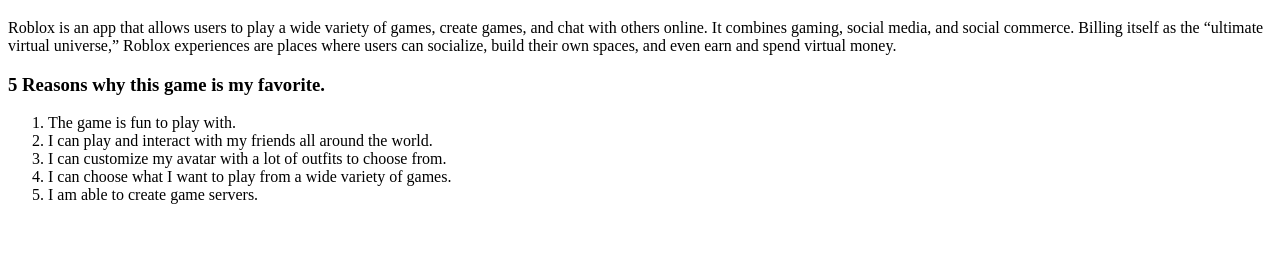
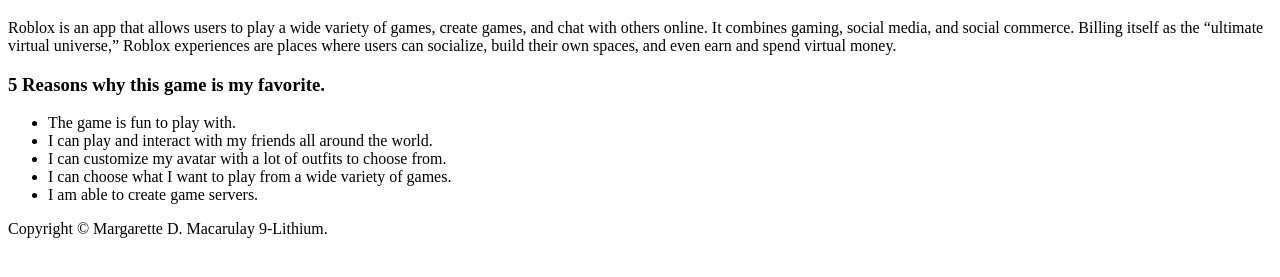
Before and after one commit to marga03cute/Lithium-Lab1-Macarulay, a plain HTML site: page index.html in a window 1280 px wide. Shown: the part 61-338 px from the top of the page. Drawn offline with Linux system fonts and the light colour scheme.

Commit message:
Update index.html

```diff
--- a/index.html
+++ b/index.html
@@ -13,17 +13,18 @@
                       <h1>Roblox</h1>
                       <p> Roblox is an app that allows users to play a wide variety of games, create games, and chat with others online.
                           It combines gaming, social media, and social commerce. Billing itself as the “ultimate virtual universe,”
-                          Roblox experiences are places where users can socialize, build their own spaces, and even earn and spend virtual money.</p>
+                          Roblox experiences are places where users can socialize, build their own spaces, and even earn and spend virtual money.
+		      </p>
                  </div>
-        </body>
-</html>
-
                  <span>
                       <h3> 5 Reasons why this game is my favorite.</h3>
-				              <ol>
-				                   <li>The game is fun to play with.</li>
-					                 <li>I can play and interact with my friends all around the world.</li>
-					                 <li>I can customize my avatar with a lot of outfits to choose from.</li>
+		      <ul>
+			   <li>The game is fun to play with.</li>
+			   <li>I can play and interact with my friends all around the world.</li>
+			   <li>I can customize my avatar with a lot of outfits to choose from.</li>
                            <li>I can choose what I want to play from a wide variety of games.</li>
                            <li>I am able to create game servers.</li>
-			                </ol>
+		      </ul>
+		 </span>
+
+		<p>Copyright &copy; Margarette D. Macarulay 9-Lithium.</p>
```
